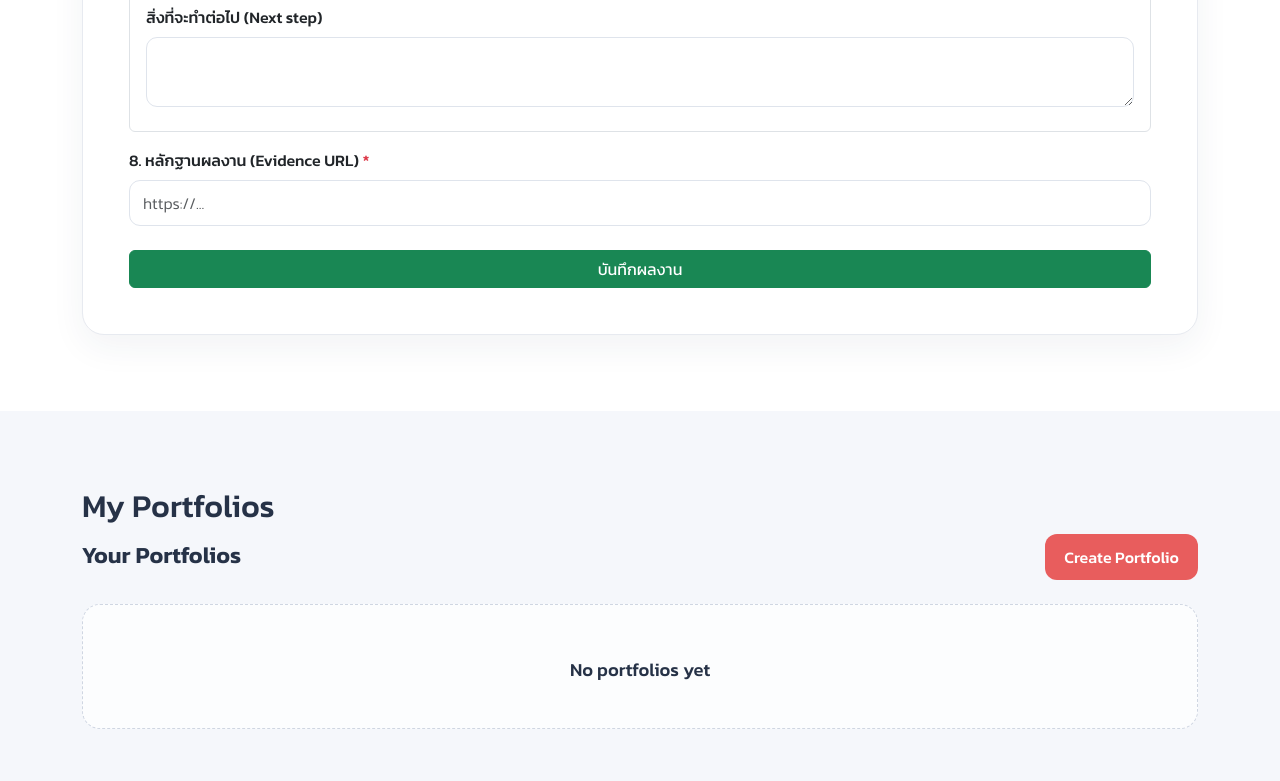
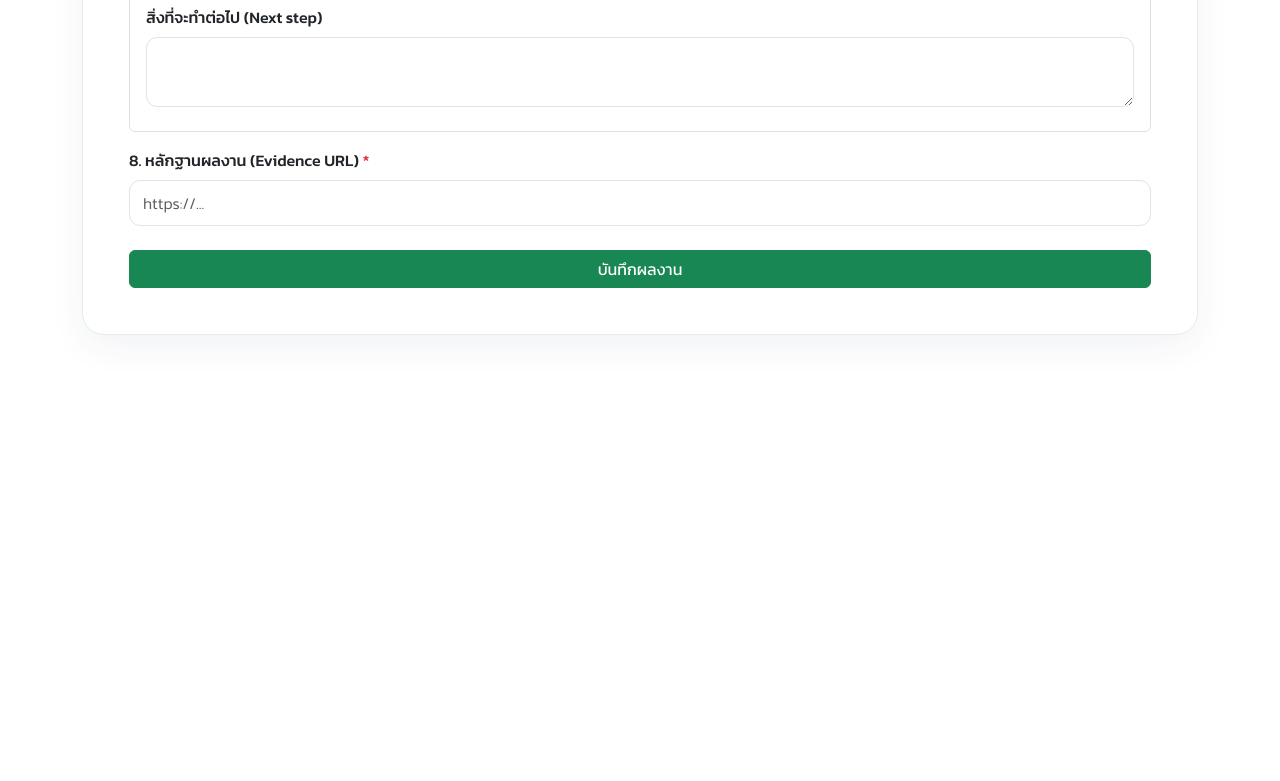
Before and after one commit to tatpitchanet-stack/Team23_Story, a plain HTML site: page index.html in a window 1280 px wide. Shown: the part 1780-2561 px from the top of the page. After the commit the page ends 2191 px from the top, so only its background shows below. Drawn offline with nearby package versions, Linux system fonts and the light colour scheme.

Commit message:
Remove the excess.

```diff
--- a/index.html
+++ b/index.html
@@ -163,28 +163,6 @@
                 </div>
             </div>
         </section>
-
-        <!-- Portfolios -->
-        <section id="portfolios" class="section-padding section-soft">
-            <div class="container">
-                <div class="section-heading">
-                    <h2>My Portfolios</h2>
-                </div>
-
-                <!-- Portfolio list -->
-                <div id="portfolio-list-section">
-                    <div class="d-flex flex-wrap justify-content-between align-items-center gap-3 mb-4">
-                        <div>
-                            <h3 class="subsection-title mb-1">Your Portfolios</h3>
-                        </div>
-                        <button type="button" class="btn btn-primary-custom" id="create-portfolio-btn">
-                            Create Portfolio
-                        </button>
-                    </div>
-
-                    <div id="portfolio-empty-state" class="empty-state">
-                        <h4>No portfolios yet</h4>
-                    </div>
 
                     <!-- JavaScript inserts portfolio cards into this container -->
                     <div id="portfolio-list" class="row g-4"></div>
```
